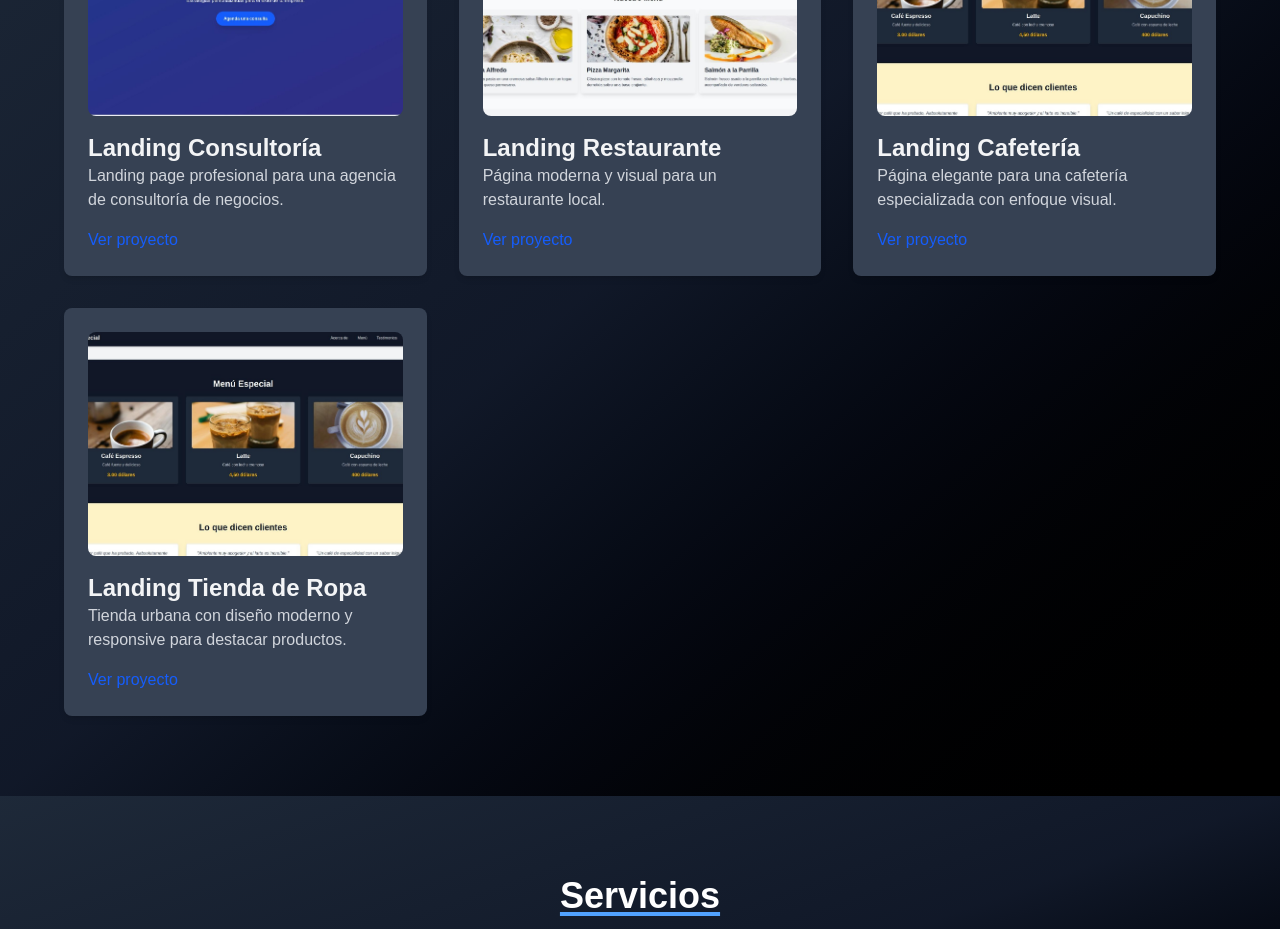
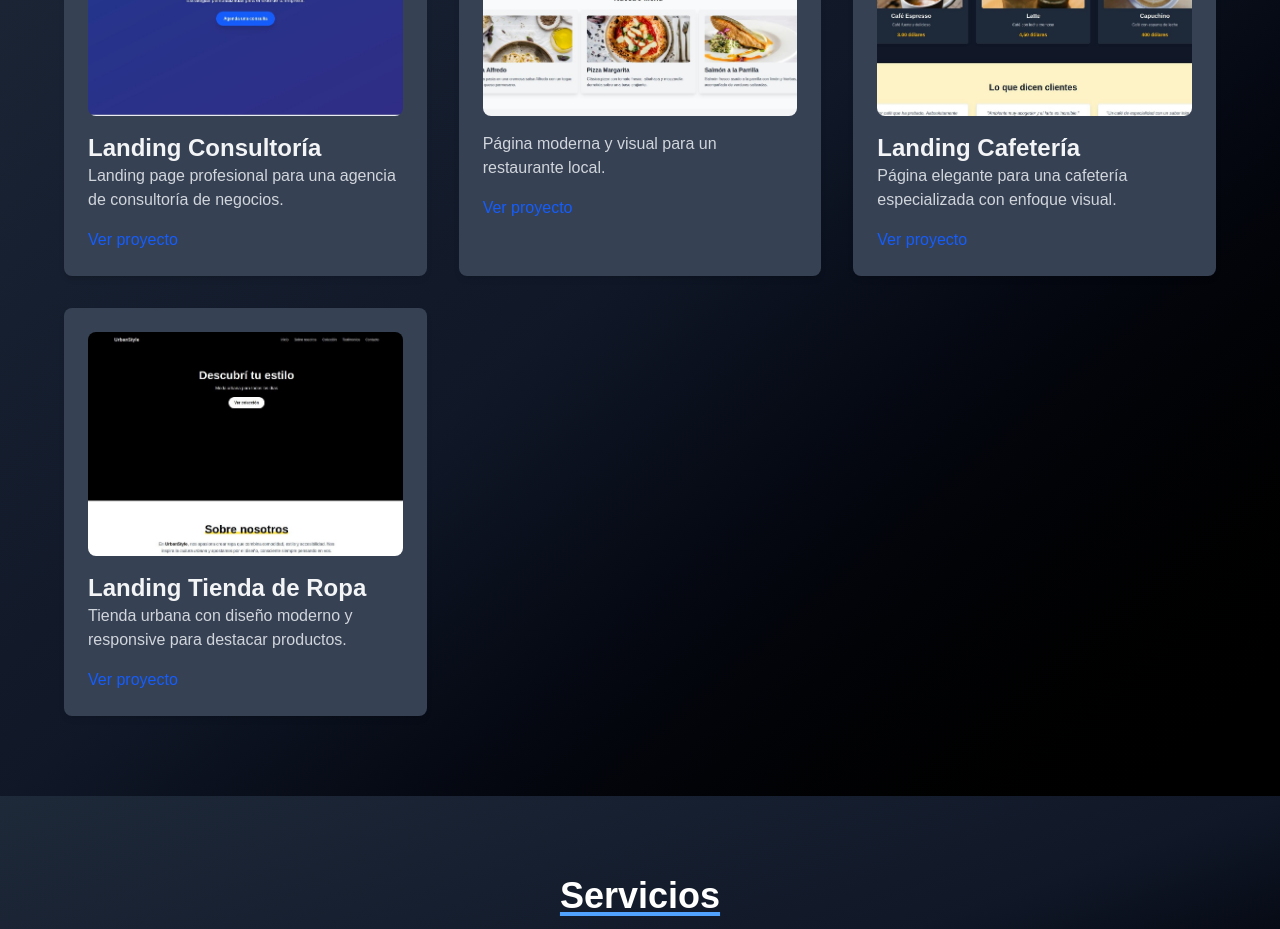
Before and after one commit to axel-ganum/Porfolio, a Next.js app: page / in a window 1280 px wide. Shown: the part 1900-2829 px from the top of the page. Built offline with nearby package versions, Linux system fonts and the light colour scheme.

Commit message:
realize cambios

```diff
--- a/src/app/components/Projetcts.tsx
+++ b/src/app/components/Projetcts.tsx
@@ -37,7 +37,6 @@ export default function Projects() {
               height={300}
               className="mb-4 rounded-lg object-cover w-full h-56"
             />
-            <h3 className="text-2xl font-semibold text-gray-100">Landing Restaurante</h3>
             <p className="text-gray-300 mb-4">
               Página moderna y visual para un restaurante local.
             </p>
@@ -55,7 +54,6 @@ export default function Projects() {
               height={300}
               className="mb-4 rounded-lg object-cover w-full h-56"
             />
-
             <h3 className="text-2xl font-semibold text-gray-100">Landing Cafetería</h3>
             <p className="text-gray-300 mb-4">
               Página elegante para una cafetería especializada con enfoque visual.
@@ -67,9 +65,9 @@ export default function Projects() {
 
           {/* Proyecto 4 */}
           <div className="bg-gray-700 rounded-lg shadow-md p-6 text-left transform transition duration-500 hover:scale-105 hover:shadow-lg animate__animated animate__fadeInUp animate__delay-3s">
-             <Image
-              src="/images/cafeteria.jpg"
-              alt="Cafetería"
+          <Image
+              src="/images/tienda.jpg"
+              alt="Tienda de Ropa"
               width={500}
               height={300}
               className="mb-4 rounded-lg object-cover w-full h-56"
```
